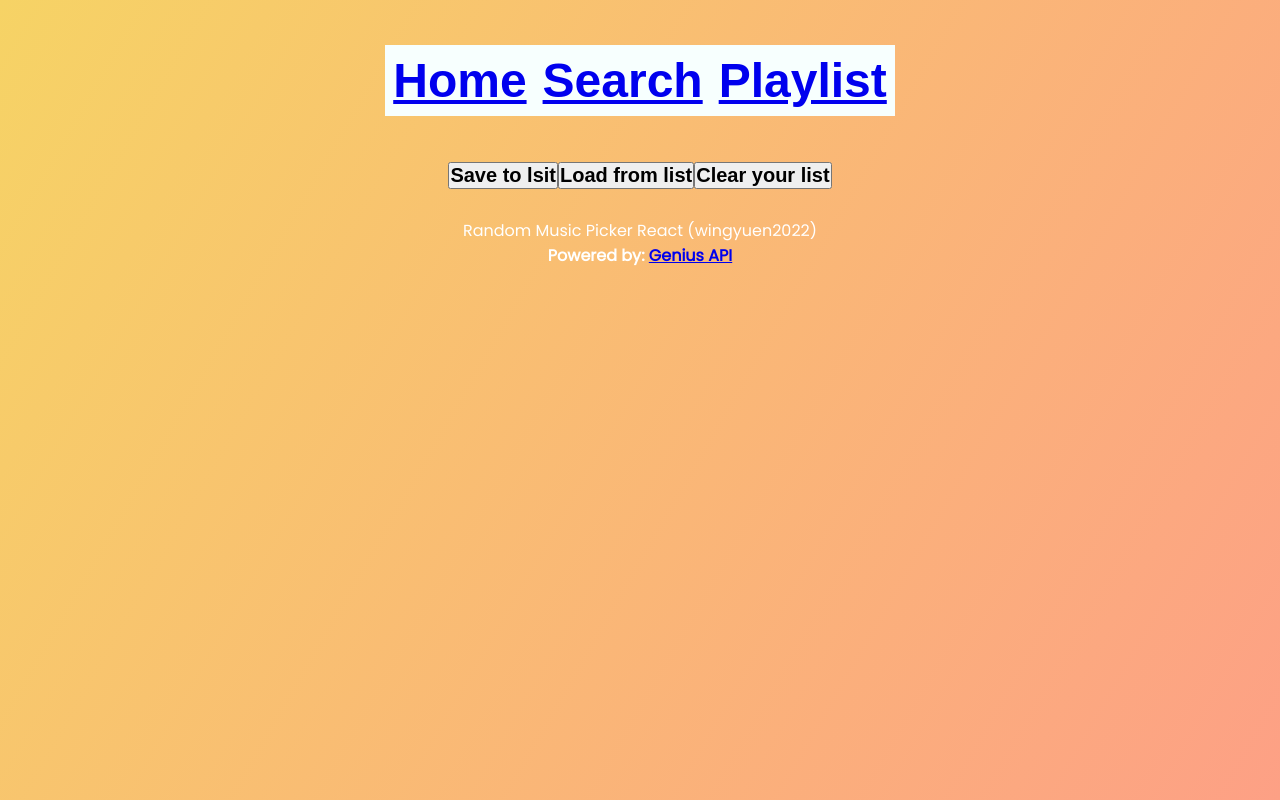
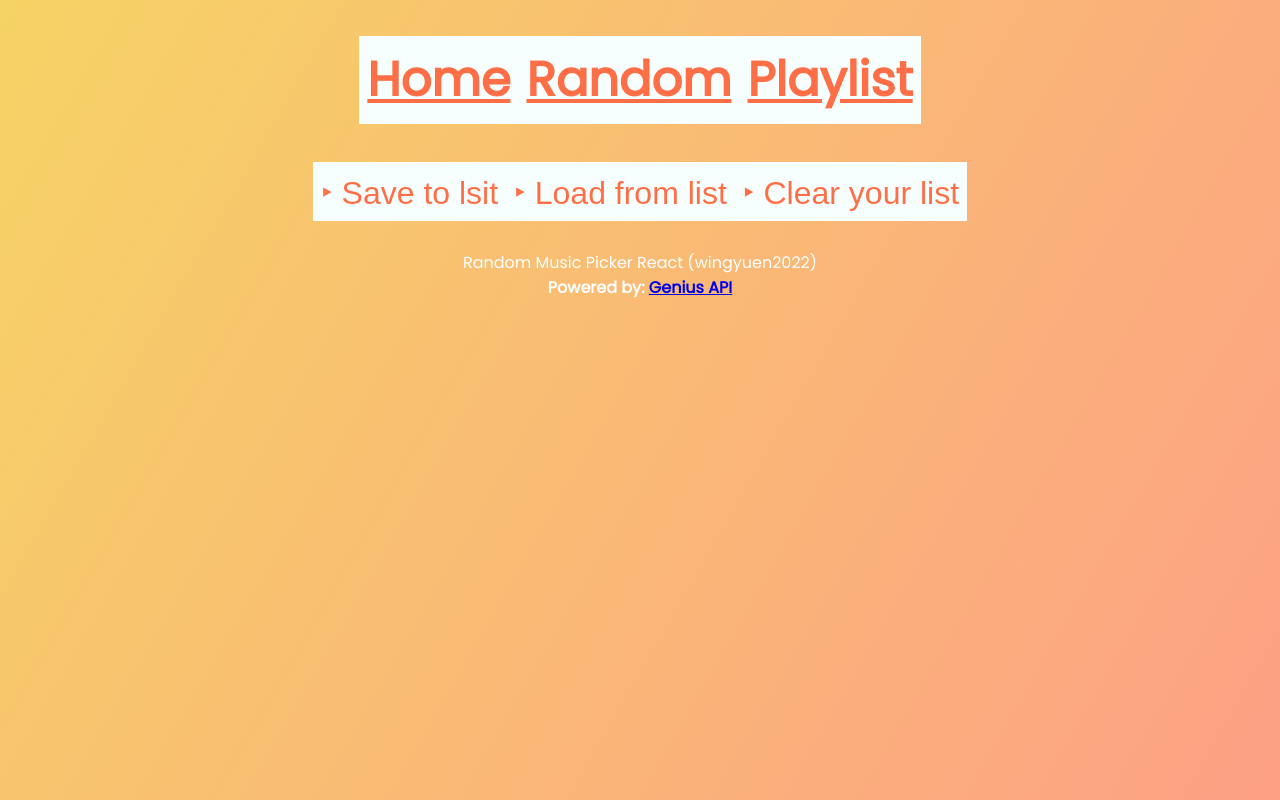
Before and after one commit to wingyuen2022/random-music-picker-react, a React (Create React App) app: page /playlist in a window 1280 px wide. Built offline with nearby package versions, Linux system fonts and the light colour scheme.

Commit message:
Amended page name, stlyes, added song release year display

```diff
--- a/src/App.css
+++ b/src/App.css
@@ -151,6 +151,8 @@ select {
 }
 */
 
+/* The following added by wingyuen2022*/
+
 .align-center {
     display: flex;
     justify-content: center;
@@ -179,3 +181,22 @@ select {
 .extend-spacing{
     justify-content: space-between;
 }
+
+.custom-button {
+    padding: 0.5rem;
+    font-size: 2rem;
+    border: none;
+    background: white;
+}
+
+.custom-button {
+    color: #ff6f47;
+    background: #f7fffe;
+    cursor: pointer;
+    transition: all 0.3s ease;
+}
+
+.custom-button:hover {
+    background: #ff6f47;
+    color: white;
+}
--- a/src/App.js
+++ b/src/App.js
@@ -12,8 +12,8 @@ const App = () => {
         <div className="App">
           <Layout />
           <Routes>
-            <Route path="/" element={<Pages.Search />} />
-            <Route path="search" element={<Pages.Search />} />
+            <Route path="/" element={<Pages.Random />} />
+            <Route path="random" element={<Pages.Random />} />
             <Route path="playlist" element={<Pages.Playlist />} />
             <Route path="*" element={<Pages.NotFound />} />
           </Routes>
--- a/src/components/MusicItem/index.js
+++ b/src/components/MusicItem/index.js
@@ -11,7 +11,7 @@ function MusicItem({isList, curSong}) {
   }
 
   const deleteSong = (targetSong) => {
-    setCurList(curList.filter((el) => (el.id !== targetSong.id)))
+    setCurList(curList.filter((cur) => (cur.id !== targetSong.id)))
   }
 
   return (
@@ -23,8 +23,8 @@ function MusicItem({isList, curSong}) {
         <iframe src={curSong.musicUrl} className="player" hidden={(curSong.id===undefined)}></iframe>
       </td>
       <td>
-        <button onClick={()=>addSong(curSong)} className="todo-button" hidden={isList || curSong.id === undefined}><h2>[ADD]</h2></button>
-        <button onClick={()=>deleteSong(curSong)} className="todo-button" hidden={!isList}><h2>[DEL]</h2></button>
+        <button onClick={()=>addSong(curSong)} className="custom-button" hidden={isList || curSong.id === undefined}>ADD</button>
+        <button onClick={()=>deleteSong(curSong)} className="custom-button" hidden={!isList}>DEL</button>
       </td>
     </>
   )
--- a/src/components/MusicPicker/index.js
+++ b/src/components/MusicPicker/index.js
@@ -40,6 +40,11 @@ function MusicPicker() {
             let coverArt = song.song_art_image_url;
             let infoUrl = song.description_annotation.url;
             let musicUrl = song.apple_music_player_url;
+            let year = song.release_date;
+            if (year !== null) {
+              year = year.substring(0, 4);
+              titleDisplay = titleDisplay + " ( " + year + " ) ";
+            }
             let songObject = {
               id: id,
               title: title,
@@ -48,6 +53,7 @@ function MusicPicker() {
               img: coverArt,
               infoUrl: infoUrl,
               musicUrl: musicUrl,
+              year: year,
               random: rand
             };
             resolve(songObject);
@@ -84,7 +90,7 @@ function MusicPicker() {
   return (
     <>
     <form>
-      <button onClick={pickRandomMusic} className="todo-button">FEEL LUCKY</button>
+      <button onClick={pickRandomMusic} className="todo-button">I FEEL LUCKY</button>
     </form>
     <div className="align-center">
       <table width="1000px">
--- a/src/layouts/Header/index.js
+++ b/src/layouts/Header/index.js
@@ -6,9 +6,9 @@ function Header() {
         <>
             <nav>
                 <form>
-                <button className="todo-button"><Link to="/"><h2>Home</h2></Link></button>
-                <button className="todo-button"><Link to="/search"><h2>Search</h2></Link></button>
-                <button className="todo-button"><Link to="/playlist"><h2>Playlist</h2></Link></button>
+                <Link className="custom-button" to="/"><h2>Home</h2></Link>
+                <Link className="custom-button" to="/random"><h2>Random</h2></Link>
+                <Link className="custom-button" to="/playlist"><h2>Playlist</h2></Link>
                 </form>
             </nav>
         </>
--- a/src/pages/Playlist/index.js
+++ b/src/pages/Playlist/index.js
@@ -33,9 +33,9 @@ const Playlist = () => {
                     <tr>
                         <td>
                             <div className="align-center">
-                                <button onClick={()=>savePlayList()} className="todo-button"><h2>Save to lsit</h2></button>
-                                <button onClick={()=>loadPlayList()} className="todo-button"><h2>Load from list</h2></button>
-                                <button onClick={()=>clearPlayList()} className="todo-button"><h2>Clear your list</h2></button>
+                                <button className="custom-button" onClick={()=>savePlayList()}>‣ Save to lsit</button>
+                                <button className="custom-button" onClick={()=>loadPlayList()}>‣ Load from list</button>
+                                <button className="custom-button" onClick={()=>clearPlayList()}>‣ Clear your list</button>
                             </div>
                         </td>
                     </tr>
--- a/src/pages/Search/index.js
+++ b/src/pages/Random/index.js
@@ -1,7 +1,7 @@
 import React from 'react';
 import MusicPicker from '../../components/MusicPicker';
 
-const Search = () => {
+const Random = () => {
     return (<MusicPicker />);
 };
-export default Search;
+export default Random;
--- a/src/pages/index.js
+++ b/src/pages/index.js
@@ -1,3 +1,3 @@
 export {default as NotFound} from './NotFound';
 export {default as Playlist} from './Playlist';
-export {default as Search} from './Search';
+export {default as Random} from './Random';
```
